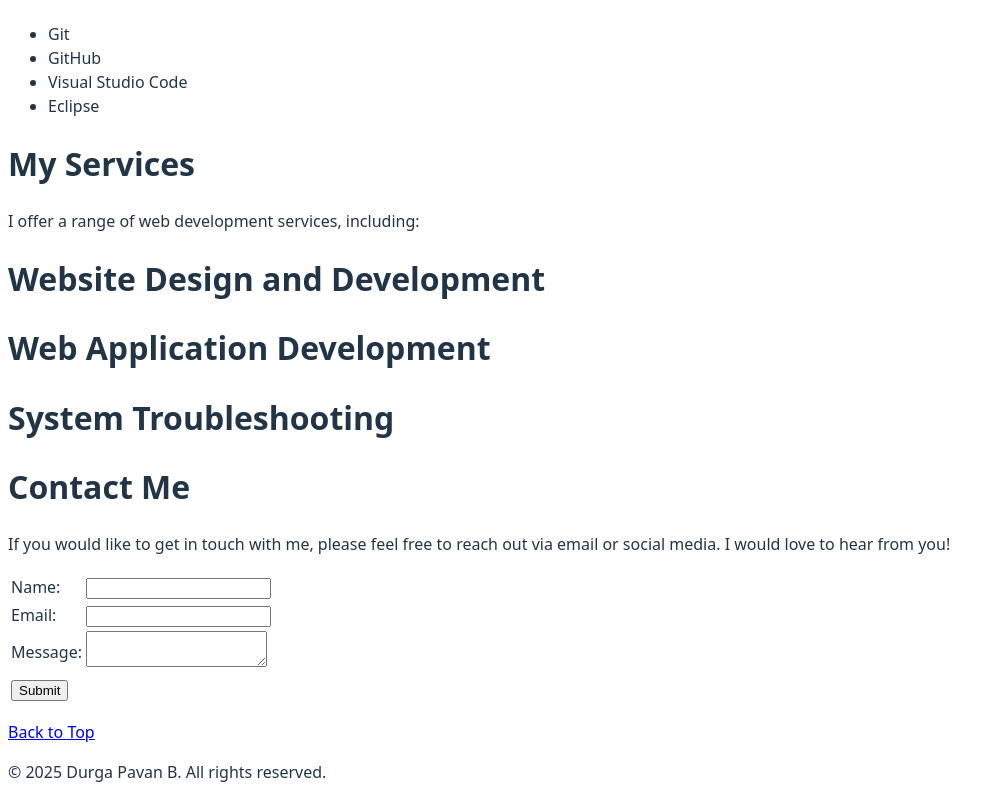
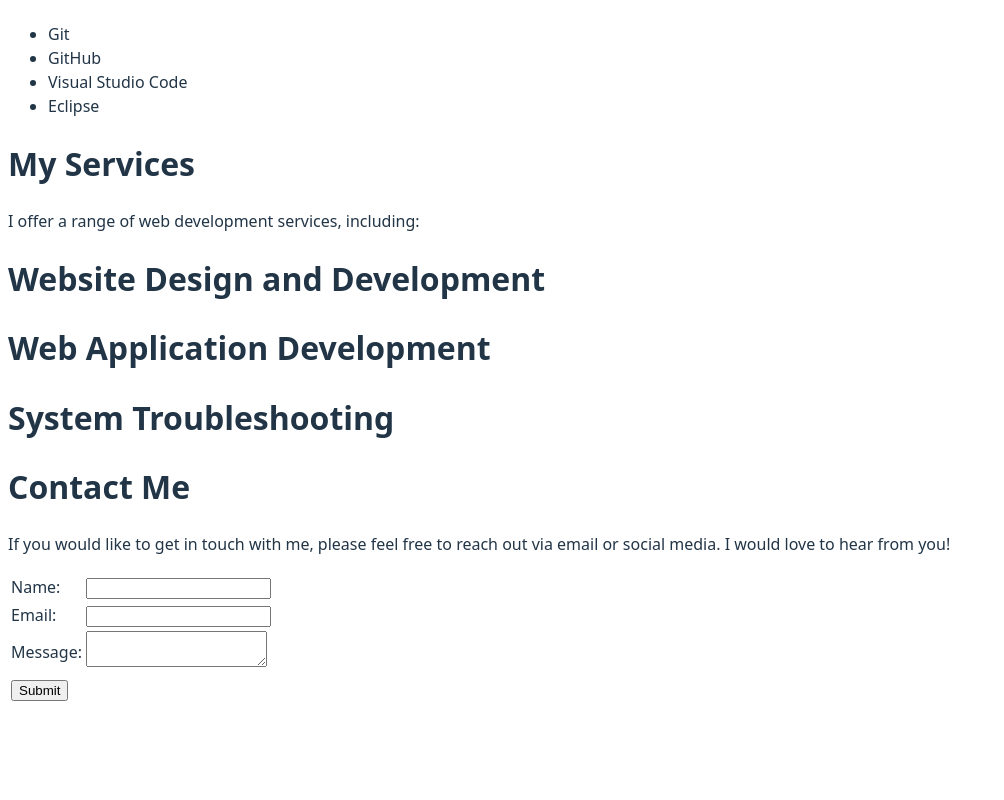
Before and after one commit to PavanMech321/portfolio-2, a React (Vite) app: page / in a window 1280 px wide. Shown: the part 2118-2918 px from the top of the page, without its empty margins (0-1004 px from the left). After the commit the page ends 2838 px from the top, so only its background shows below. Built offline with nearby package versions, Linux system fonts and the light colour scheme.

Commit message:
Update App.jsx

```diff
--- a/src/App.jsx
+++ b/src/App.jsx
@@ -199,10 +199,7 @@ function App() {
         &copy; 2025 Durga Pavan B. All rights reserved.
         </p> */}
       </div>
-      <div class="footer">
-        <a href="#Home" class="go">Back to Top</a>
-        <p class="fp1">&copy; 2025 Durga Pavan B. All rights reserved.</p>
-      </div>
+
     </>
   )
 }
```
